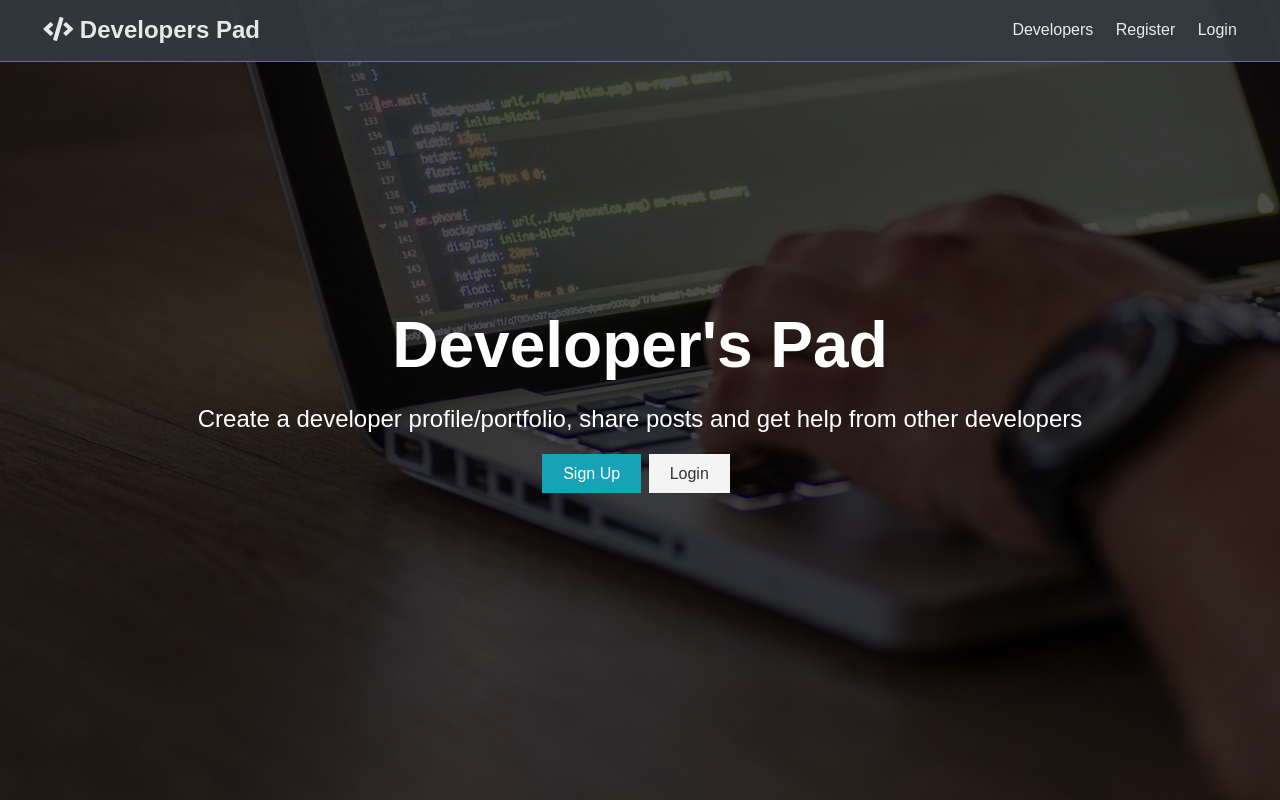
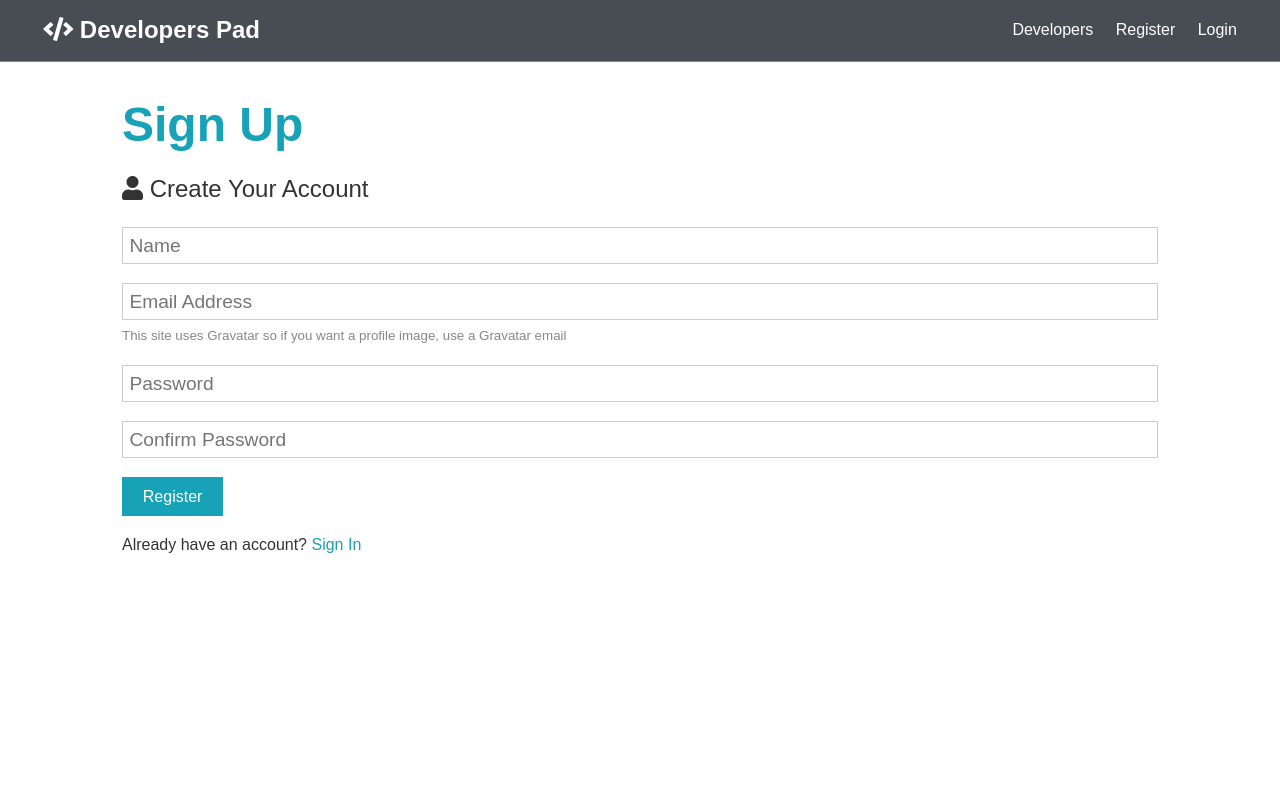
Before and after one commit to varunkumarkadambala/Developers-Pad, a React (Create React App) app in the folder client/: page /register in a window 1280 px wide. Built offline with nearby package versions, Linux system fonts and the light colour scheme.

Commit message:
Add a login and register page

```diff
--- a/client/package.json
+++ b/client/package.json
@@ -8,6 +8,7 @@
     "@testing-library/user-event": "^7.2.1",
     "react": "^16.13.1",
     "react-dom": "^16.13.1",
+    "react-router-dom": "^5.1.2",
     "react-scripts": "3.4.1"
   },
   "scripts": {
@@ -31,5 +32,5 @@
       "last 1 safari version"
     ]
   },
-  "proxy" : "http://localhost:5000"
+  "proxy": "http://localhost:5000"
 }
--- a/client/src/App.css
+++ b/client/src/App.css
@@ -333,7 +333,7 @@
 /* Landing Page */
 .landing {
   position: relative;
-  background: url('img/showcase.jpg') no-repeat center center/cover;
+  background: url('img/monkey.jpg') no-repeat center center/cover;
   height: 100vh;
 }
 
--- a/client/src/App.js
+++ b/client/src/App.js
@@ -1,15 +1,35 @@
 import React,{ Fragment} from 'react';
+import {BrowserRouter as Router, Route, Switch} from 'react-router-dom';
 
 //Import Components
 import Navbar from "./components/skeleton/Navbar";
 import Landing from "./components/skeleton/Landing";
+import Login from "./components/auth/Login";
+import Register from "./components/auth/Register";
 import './App.css';
 
 const App = () => (
-    <Fragment>
-        <Navbar/>
-        <Landing/>
-    </Fragment>
+    <Router>
+        <Fragment>
+            <Navbar/>
+            <Route exact path="/" component={Landing}/>
+            <section className="container">
+                <Switch>
+                    <Route exact path="/login" component={Login}/>
+                    <Route exact path="/register" component={Register}/>
+                </Switch>
+            </section>
+            {/*<footer>*/}
+            {/*    <p>*/}
+            {/*        **This is a project in construction as an attempt to learn MERN Stack*/}
+            {/*    </p>*/}
+            {/*    <p>*/}
+            {/*        &copy; Created for*/}
+            {/*        <a href="https://varunkumarkadambala.github.io" >Varun Kumar Kadambala </a>*/}
+            {/*    </p>*/}
+            {/*</footer>*/}
+        </Fragment>
+    </Router>
 );
 
 export default App;
--- /dev/null
+++ b/client/src/components/auth/Login.js
@@ -0,0 +1,48 @@
+import React, {Fragment, useState} from 'react';
+import {Link} from "react-router-dom";
+
+
+const Login = () => {
+    const [formData, setFormData] = useState({
+        email: '',
+        password: ''
+    });
+
+    const {email, password} = formData;
+
+    const onChange = e => setFormData({...formData, [e.target.name] : e.target.value});
+
+    const onSubmit = e => {
+        e.preventDefault();
+        console.log("Login")
+    };
+
+    return (
+        <Fragment>
+            <h1 className="large text-primary">Sign Up</h1>
+            <p className="lead"><i className="fas fa-user"></i> Login to your account</p>
+
+            <form className="form" onSubmit={e => onSubmit(e)}>
+                <div className="form-group">
+                    <input type="email" placeholder="Email Address" name="email" value={email} onChange={e => onChange(e)} required/>
+                </div>
+                <div className="form-group">
+                    <input
+                        type="password"
+                        placeholder="Password"
+                        name="password"
+                        minLength="6"
+                        value={password} onChange={e => onChange(e)}
+                        required
+                    />
+                </div>
+                <input type="submit" className="btn btn-primary" value="Register"/>
+            </form>
+            <p className="my-1">
+                Already have an account? <Link to="/register">Sign Up</Link>
+            </p>
+        </Fragment>
+    );
+};
+
+export default Login;
--- /dev/null
+++ b/client/src/components/auth/Register.js
@@ -0,0 +1,70 @@
+import React, {Fragment, useState} from 'react';
+import {Link} from "react-router-dom";
+
+const Register = () => {
+    const [formData, setFormData] = useState({
+        name: '',
+        email: '',
+        password: '',
+        confirmPassword: ''
+    });
+
+    const {name, email, password, confirmPassword} = formData;
+
+    const onChange = e => setFormData({...formData, [e.target.name] : e.target.value});
+
+    const onSubmit = e => {
+        e.preventDefault();
+        if(password !== confirmPassword){
+            console.log("Passwords do not match");
+        } else {
+            console.log(formData);
+        }
+    };
+
+    return (
+        <Fragment>
+            <h1 className="large text-primary">Sign Up</h1>
+            <p className="lead"><i className="fas fa-user"></i> Create Your Account</p>
+
+            <form className="form" onSubmit={e => onSubmit(e)}>
+                <div className="form-group">
+                    <input type="text" placeholder="Name" name="name" value={name} onChange={e => onChange(e)} required/>
+                </div>
+                <div className="form-group">
+                    <input type="email" placeholder="Email Address" name="email" value={email} onChange={e => onChange(e)} required/>
+                    <small className="form-text"
+                    >This site uses Gravatar so if you want a profile image, use a
+                        Gravatar email</small
+                    >
+                </div>
+                <div className="form-group">
+                    <input
+                        type="password"
+                        placeholder="Password"
+                        name="password"
+                        minLength="6"
+                        value={password} onChange={e => onChange(e)}
+                        required
+                    />
+                </div>
+                <div className="form-group">
+                    <input
+                        type="password"
+                        placeholder="Confirm Password"
+                        name="confirmPassword"
+                        minLength="6"
+                        value={confirmPassword} onChange={e => onChange(e)}
+                        required
+                    />
+                </div>
+                <input type="submit" className="btn btn-primary" value="Register"/>
+            </form>
+            <p className="my-1">
+                Already have an account? <Link to="/login">Sign In</Link>
+            </p>
+        </Fragment>
+    );
+};
+
+export default Register;
--- a/client/src/components/skeleton/Landing.js
+++ b/client/src/components/skeleton/Landing.js
@@ -1,4 +1,5 @@
 import React from 'react';
+import {Link} from "react-router-dom";
 
 const Landing = () => {
     return (
@@ -11,8 +12,8 @@
                         other developers
                     </p>
                     <div className="buttons">
-                        <a href="register.html" className="btn btn-primary">Sign Up</a>
-                        <a href="login.html" className="btn btn-light">Login</a>
+                        <Link to="/register" className="btn btn-primary">Sign Up</Link>
+                        <Link to="/login" className="btn btn-light">Login</Link>
                     </div>
                 </div>
             </div>
--- a/client/src/components/skeleton/Navbar.js
+++ b/client/src/components/skeleton/Navbar.js
@@ -1,16 +1,17 @@
 import React from 'react';
+import {Link} from "react-router-dom";
 
 
 const Navbar = () => {
     return (
         <nav className="navbar bg-dark">
             <h1>
-                <a href="index.html"><i className="fas fa-code"></i> Developers Pad</a>
+                <Link to="/"><i className="fas fa-code"></i> Developers Pad</Link>
             </h1>
             <ul>
                 <li><a href="profiles.html">Developers</a></li>
-                <li><a href="register.html">Register</a></li>
-                <li><a href="login.html">Login</a></li>
+                <li><Link to="/register">Register</Link></li>
+                <li><Link to="/login">Login</Link></li>
             </ul>
         </nav>
     );
```
Also changed, not shown: 1 other file (tests, documents, lock files or other folders).
